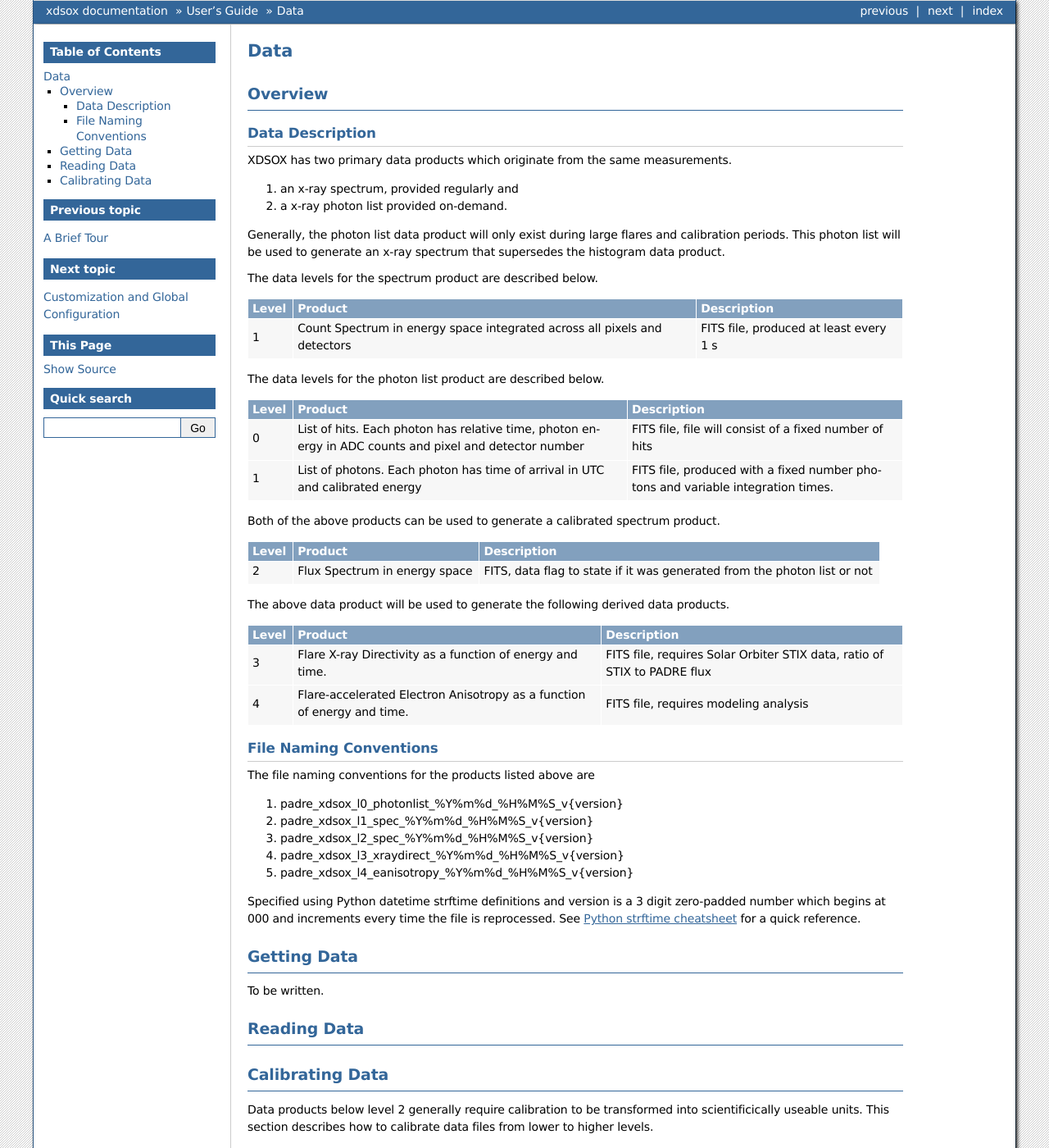
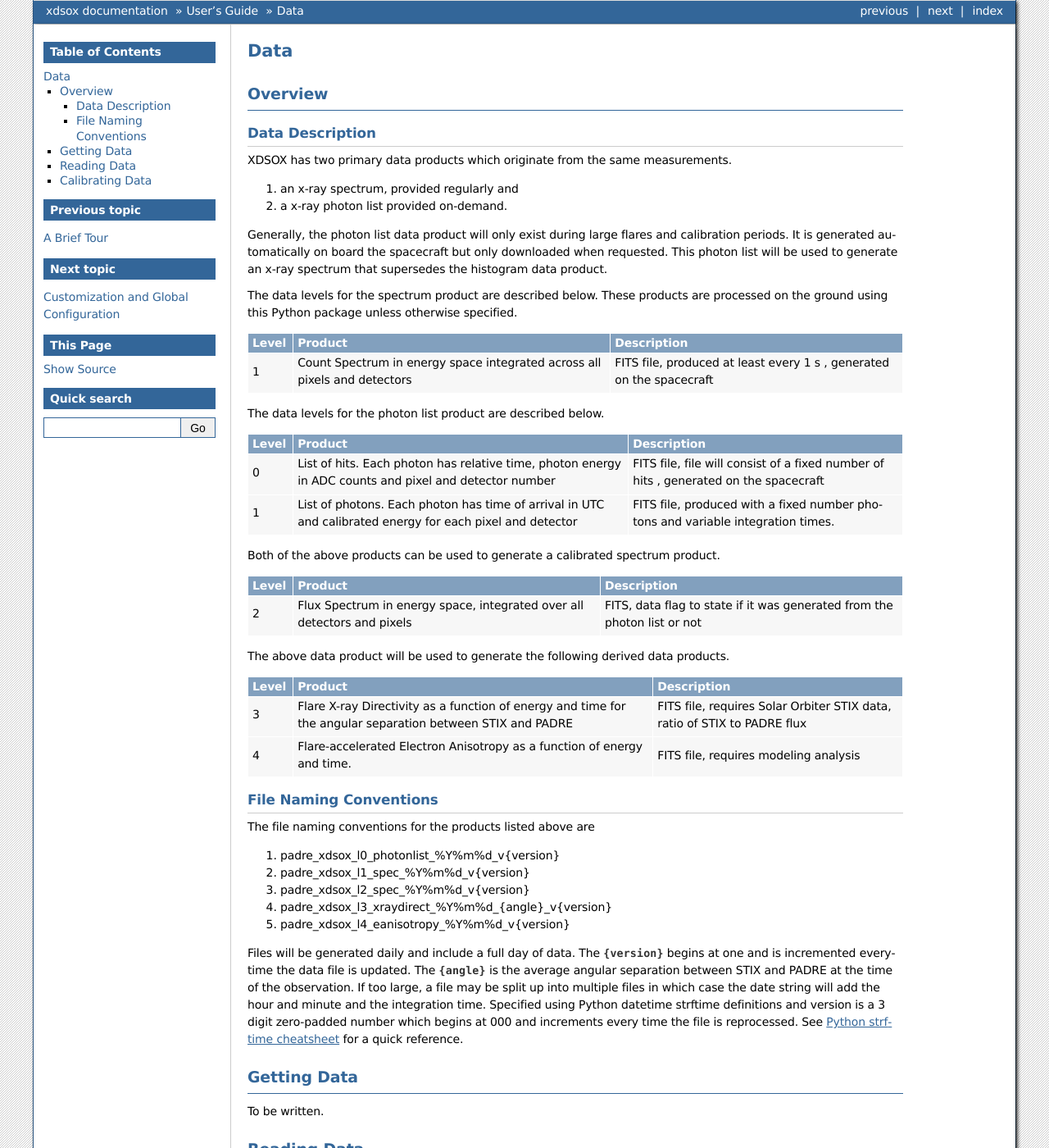
Before and after one commit to ehsteve/padre_xdsox, a Sphinx documentation site: the page built from docs/user-guide/data.rst, in a window 1280 px wide and 1400 px high. Shown: the whole window at 82% size. Built offline with Sphinx 7.4.7, drawn with Linux system fonts in a browser that asks for light colours; the version number could not be read and is left out.

Commit message:
update docs on data

```diff
--- a/docs/user-guide/data.rst
+++ b/docs/user-guide/data.rst
@@ -15,15 +15,17 @@
 #. a x-ray photon list provided on-demand.
 
 Generally, the photon list data product will only exist during large flares and calibration periods.
+It is generated automatically on board the spacecraft but only downloaded when requested.
 This photon list will be used to generate an x-ray spectrum that supersedes the histogram data product.
 
 The data levels for the spectrum product are described below.
+These products are processed on the ground using this Python package unless otherwise specified.
 
 +----------+---------------------------------------+---------------------------------------+
 | Level    | Product                               | Description                           |
 +==========+=======================================+=======================================+
 | 1        | Count Spectrum in energy space        | FITS file, produced at least every 1 s|
-|          | integrated across all pixels and      |                                       |
+|          | integrated across all pixels and      | , generated on the spacecraft         |
 |          | detectors                             |                                       |
 +----------+---------------------------------------+---------------------------------------+
 
@@ -34,11 +36,11 @@
 +==========+=======================================+=======================================+
 | 0        | List of hits. Each photon has         | FITS file, file will consist of a     |
 |          | relative time, photon energy in ADC   | fixed number of hits                  |
-|          | counts and pixel and detector number  |                                       |
+|          | counts and pixel and detector number  | , generated on the spacecraft         |
 +----------+---------------------------------------+---------------------------------------+
 | 1        | List of photons. Each photon has      | FITS file, produced with a fixed      |
 |          | time of arrival in UTC and calibrated | number photons and variable           |
-|          | energy                                | integration times.                    |
+|          | energy for each pixel and detector    | integration times.                    |
 +----------+---------------------------------------+---------------------------------------+
 
 Both of the above products can be used to generate a calibrated spectrum product.
@@ -46,8 +48,9 @@
 +----------+---------------------------------------+---------------------------------------+
 | Level    | Product                               | Description                           |
 +==========+=======================================+=======================================+
-| 2        | Flux Spectrum in energy space         | FITS, data flag to state if it was    |
-|          |                                       | generated from the photon list or not |
+| 2        | Flux Spectrum in energy space,        | FITS, data flag to state if it was    |
+|          | integrated over all detectors and     | generated from the photon list or not |
+|          | pixels                                |                                       |
 +----------+---------------------------------------+---------------------------------------+
 
 The above data product will be used to generate the following derived data products.
@@ -56,7 +59,8 @@
 | Level    | Product                               | Description                           |
 +==========+=======================================+=======================================+
 | 3        | Flare X-ray Directivity as a function | FITS file, requires Solar Orbiter STIX|
-|          | of energy and time.                   | data, ratio of STIX to PADRE flux     |
+|          | of energy and time for the angular    | data, ratio of STIX to PADRE flux     |
+|          | separation between STIX and PADRE     |                                       |
 +----------+---------------------------------------+---------------------------------------+
 | 4        | Flare-accelerated Electron Anisotropy | FITS file, requires modeling analysis |
 |          | as a function of energy and time.     |                                       |
@@ -67,12 +71,16 @@
 
 The file naming conventions for the products listed above are
 
-#. padre_xdsox_l0_photonlist_%Y%m%d_%H%M%S_v{version}
-#. padre_xdsox_l1_spec_%Y%m%d_%H%M%S_v{version}
-#. padre_xdsox_l2_spec_%Y%m%d_%H%M%S_v{version}
-#. padre_xdsox_l3_xraydirect_%Y%m%d_%H%M%S_v{version}
-#. padre_xdsox_l4_eanisotropy_%Y%m%d_%H%M%S_v{version}
+#. padre_xdsox_l0_photonlist_%Y%m%d_v{version}
+#. padre_xdsox_l1_spec_%Y%m%d_v{version}
+#. padre_xdsox_l2_spec_%Y%m%d_v{version}
+#. padre_xdsox_l3_xraydirect_%Y%m%d_{angle}_v{version}
+#. padre_xdsox_l4_eanisotropy_%Y%m%d_v{version}
 
+Files will be generated daily and include a full day of data.
+The `{version}` begins at one and is incremented everytime the data file is updated.
+The `{angle}` is the average angular separation between STIX and PADRE at the time of the observation.
+If too large, a file may be split up into multiple files in which case the date string will add the hour and minute and the integration time.
 Specified using Python datetime strftime definitions and version is a 3 digit zero-padded number which begins at 000 and increments every time the file is reprocessed.
 See `Python strftime cheatsheet <https://strftime.org/>`_ for a quick reference.
 
@@ -84,8 +92,6 @@
 Reading Data
 ============
 
-
-
 Calibrating Data
 ================
 Data products below level 2 generally require calibration to be transformed into scientificically useable units.
```
